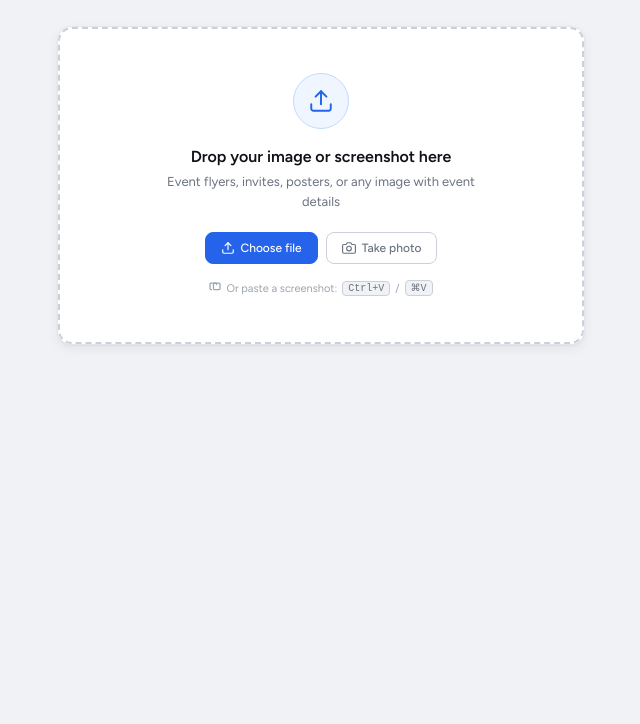
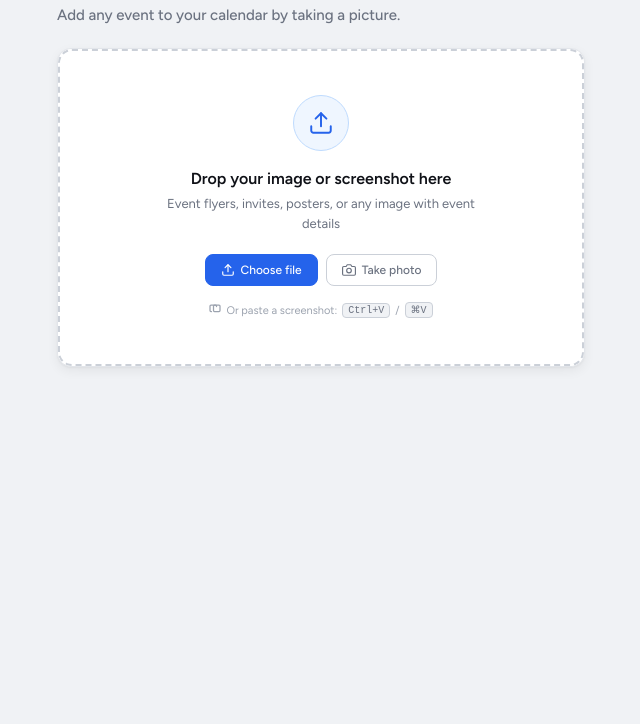
Before and after one commit to PlatoBougas/Eventify, a website: page public/index.html in a window 1280 px wide. Shown: the part 76-800 px from the top of the page, without its empty margins (319-959 px from the left). Drawn offline with Linux system fonts and the light colour scheme.

Commit message:
Update index.html
<p style="font-size:15px;font-weight:500;color:#6b7280;margin-bottom:24px;margin-top:-20px;">Add any event to your calendar by taking a picture.</p>

```diff
--- a/public/index.html
+++ b/public/index.html
@@ -187,6 +187,7 @@ kbd{background:var(--bg);border:1px solid var(--border2);border-radius:4px;paddi
     </div>
     <span class="header-tag">AI-powered</span>
   </div>
+  <p style="font-size:15px;font-weight:500;color:#6b7280;margin-bottom:24px;margin-top:-20px;">Add any event to your calendar by taking a picture.</p>
 
   <div class="steps" id="steps" style="display:none">
     <div class="step done" id="st1"><div class="step-num">✓</div><span class="step-label">Upload</span></div>
```
